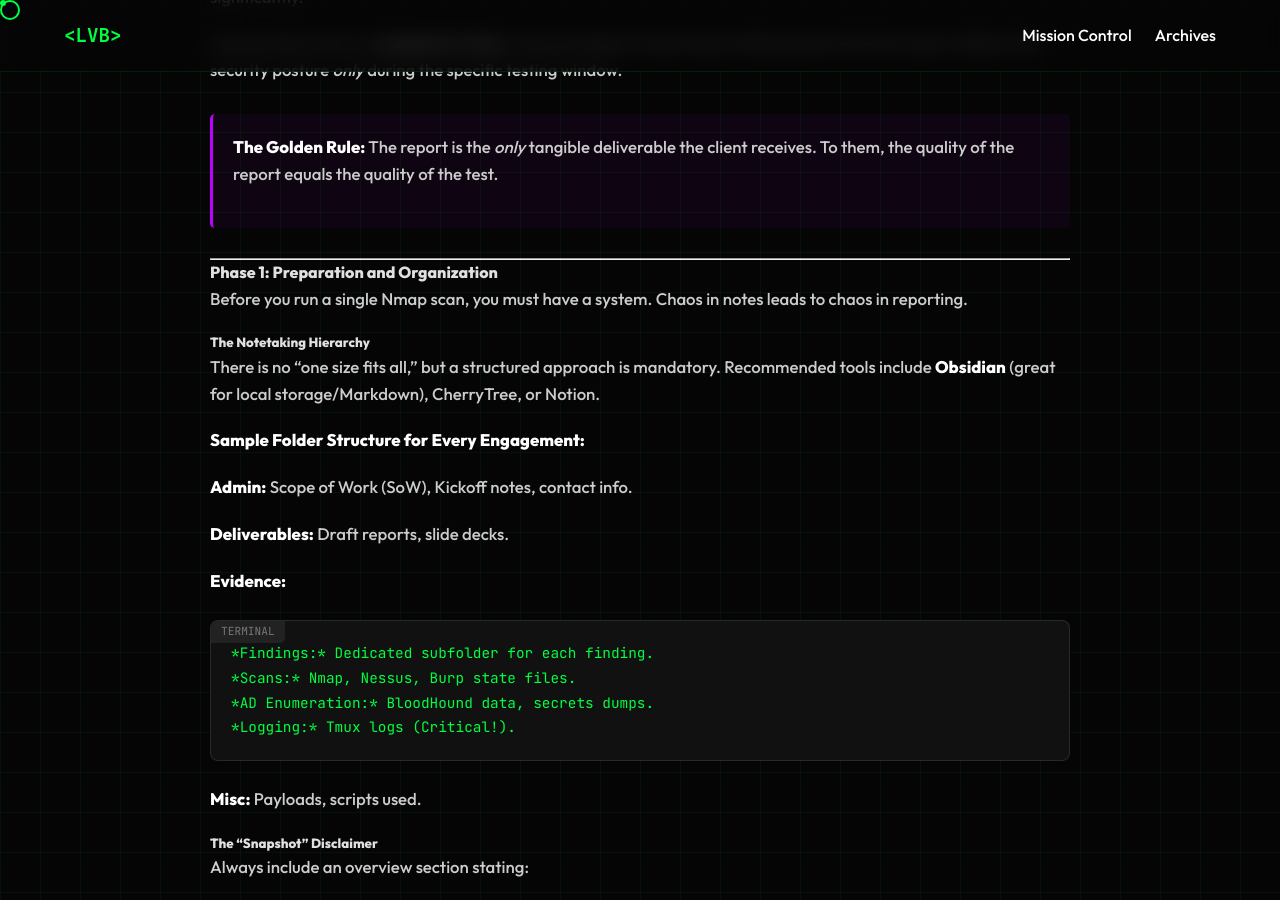
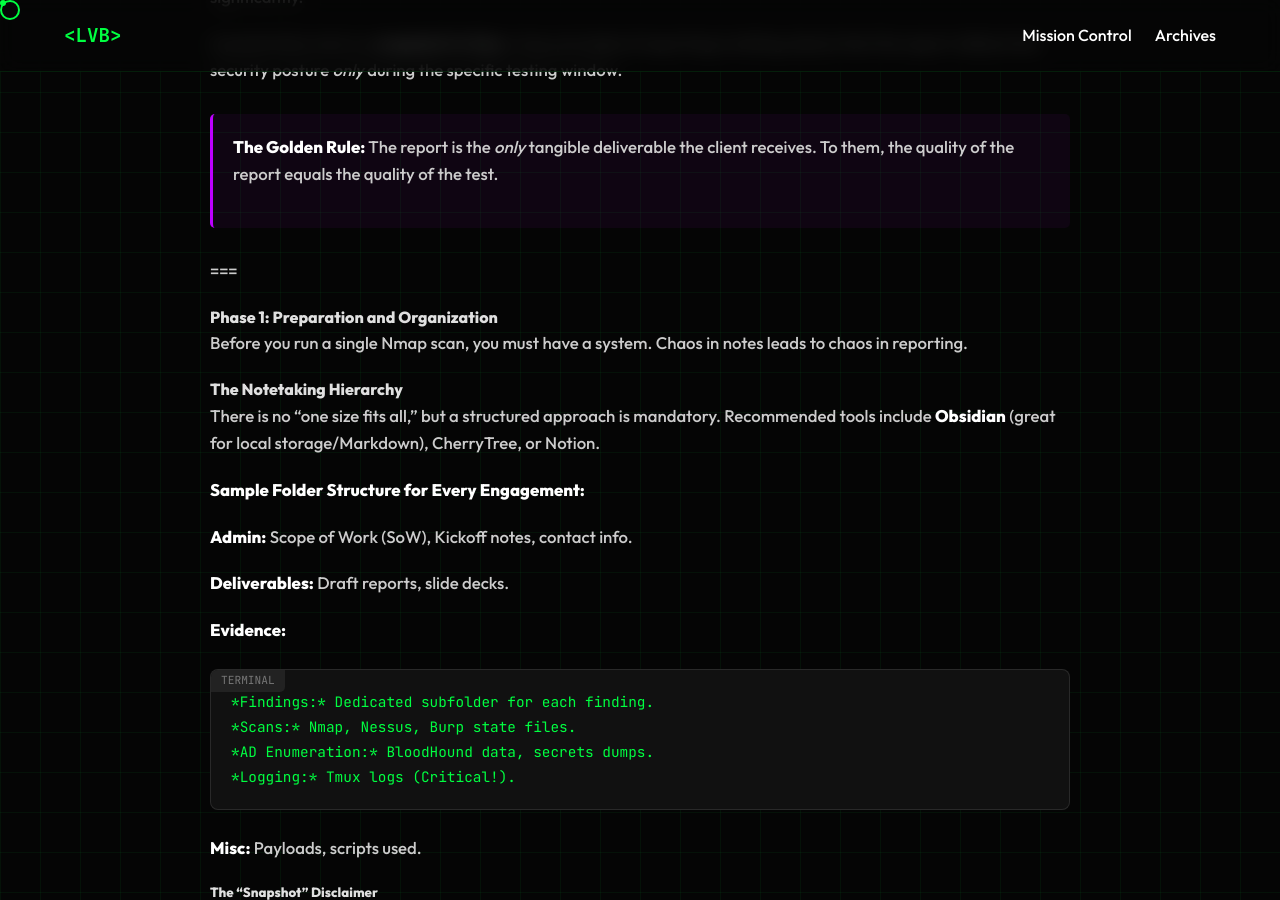
Before and after one commit to Lvbalaji/Lvbalaji.github.io, a Jekyll site: the page built from _posts/2024-08-17-document.md, in a window 1280 px wide and 900 px high, scrolled down 548 px. Built offline with Jekyll 4.4.1, drawn with Linux system fonts in a browser that asks for light colours.

```diff
--- a/_posts/2024-08-17-document.md
+++ b/_posts/2024-08-17-document.md
@@ -14,7 +14,7 @@ A penetration test is a **snapshot in time**. A key principle of reporting is st
 
 > **The Golden Rule:** The report is the *only* tangible deliverable the client receives. To them, the quality of the report equals the quality of the test.
 
----
+===
 
 
 
@@ -23,7 +23,7 @@ A penetration test is a **snapshot in time**. A key principle of reporting is st
 
 Before you run a single Nmap scan, you must have a system. Chaos in notes leads to chaos in reporting.
 
-##### The Notetaking Hierarchy
+#### The Notetaking Hierarchy
 
 There is no "one size fits all," but a structured approach is mandatory. Recommended tools include **Obsidian** (great for local storage/Markdown), CherryTree, or Notion.
 
```
